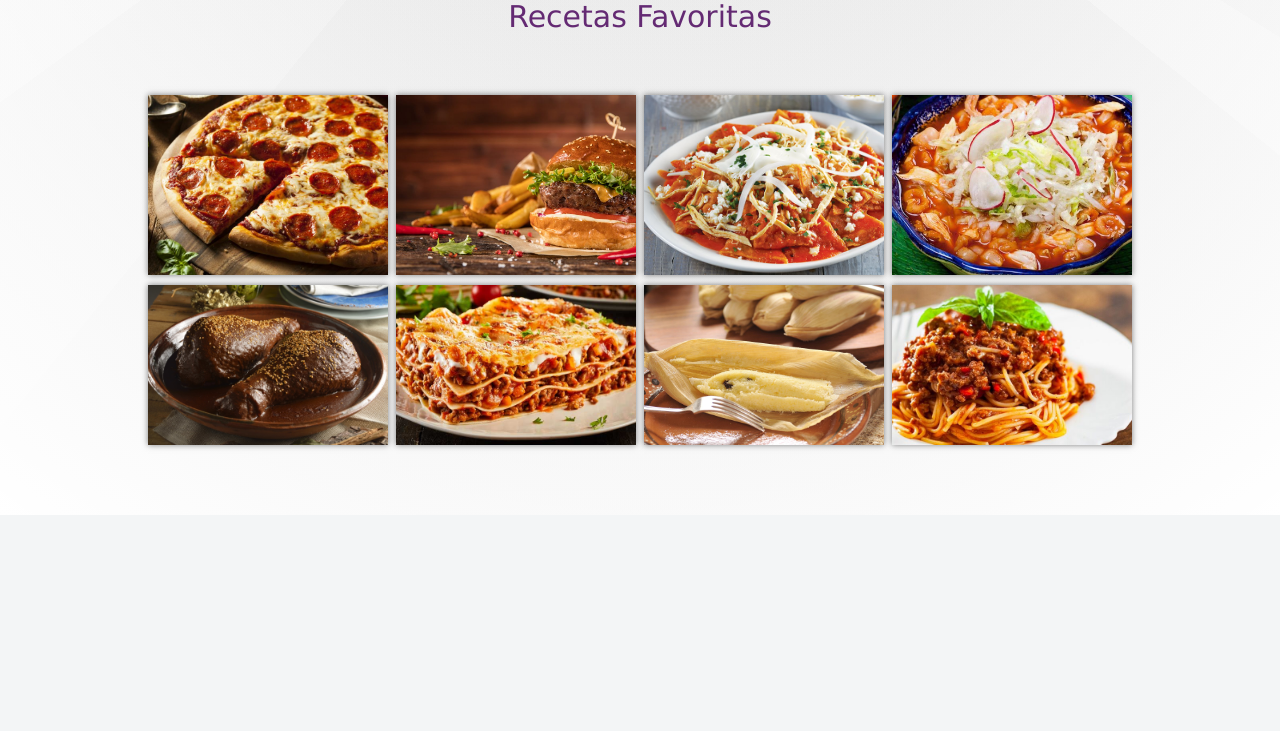
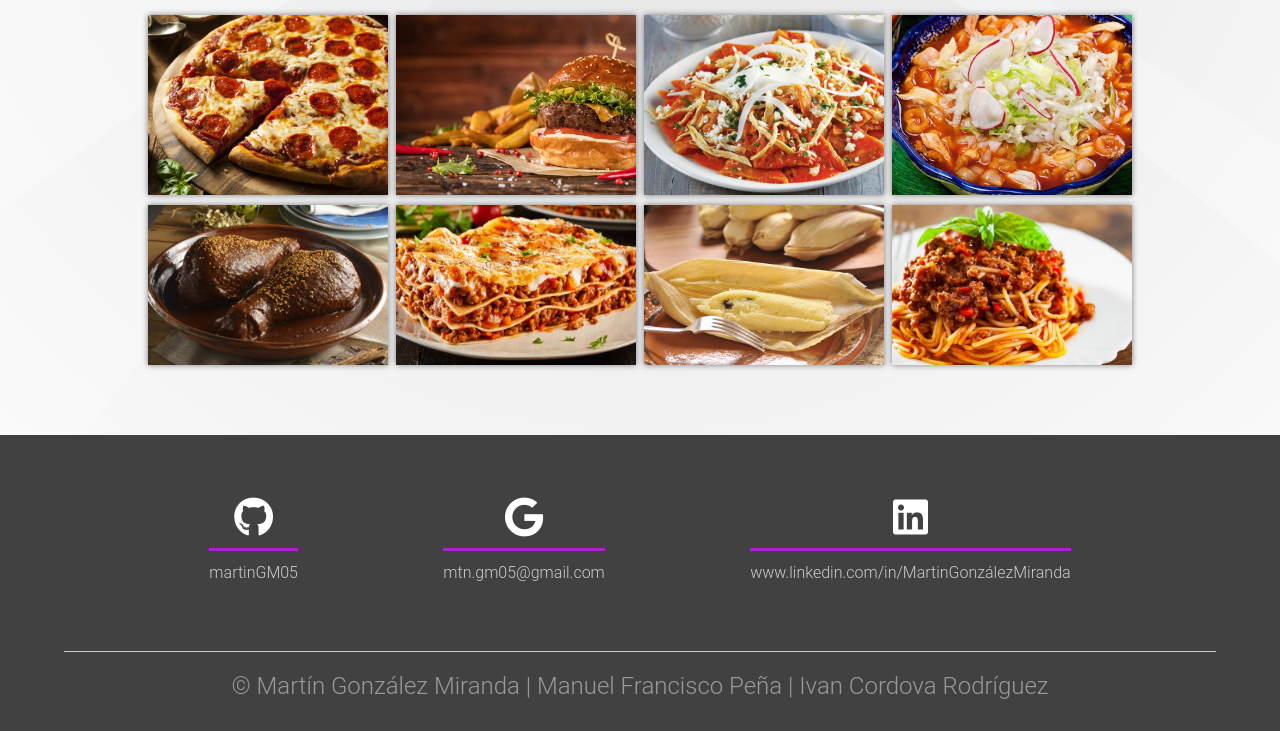
Before and after one commit to pruebasMartin/Portafolio-ProgramacionWeb, a PHP site: page /pages/index.html in a window 1280 px wide. Shown: the part 1240-1971 px from the top of the page. Before the commit the page ends 1689 px from the top, so only its background shows below. Run offline with PHP 8.4, Linux system fonts and the light colour scheme; some libraries are stand-ins or nearby versions.

Commit message:
Diseño Footer and Navbar

```diff
--- a/Unidad2/pages/index.html
+++ b/Unidad2/pages/index.html
@@ -8,46 +8,49 @@
     <link rel="stylesheet" href="https://cdn.jsdelivr.net/npm/bootstrap@4.6.0/dist/css/bootstrap.min.css"
         integrity="sha384-B0vP5xmATw1+K9KRQjQERJvTumQW0nPEzvF6L/Z6nronJ3oUOFUFpCjEUQouq2+l" crossorigin="anonymous">
     <link rel="stylesheet" href="../styles/style.css">
+    <link rel="stylesheet" href="https://cdnjs.cloudflare.com/ajax/libs/font-awesome/5.15.1/css/all.min.css">
+    <!-- Font Awesome -->
+    <link rel="stylesheet" href="https://use.fontawesome.com/releases/v5.8.2/css/all.css">
+
+   <!-- Material Design Bootstrap -->
+   <link href="https://cdnjs.cloudflare.com/ajax/libs/mdbootstrap/4.19.1/css/mdb.min.css" rel="stylesheet">
 </head>
 
 <body>
-    <nav class="navbar navbar-expand-lg navbar-light bg-light">
-        <a class="navbar-brand" href="#">Recetas Fabulosas</a>
-        <button class="navbar-toggler" type="button" data-toggle="collapse" data-target="#navbarSupportedContent" aria-controls="navbarSupportedContent" aria-expanded="false" aria-label="Toggle navigation">
+
+    <header>
+
+        <nav class="navbar navbar-expand-lg navbar-dark green scrolling-navbar fixed-top">
+            <!--Alineado al fin-->
+            <div class="container">
+                <a class="navbar-brand" href="#">Recetas</a>
+                <button class="navbar-toggler" type="button" data-toggle="collapse"
+                    data-target="#navbarSupportedContent" aria-controls="navbarSupportedContent" aria-expanded="false"
+                    aria-label="Toggle navigation">
                     <span class="navbar-toggler-icon"></span>
                 </button>
-
+                <!--Align to end-->
+                <div class="col-auto">
                     <div class="collapse navbar-collapse" id="navbarSupportedContent">
                         <ul class="navbar-nav mr-auto">
-            <li class="nav-item active">
-              <a class="nav-link" href="#">Home <span class="sr-only">(current)</span></a>
+                            <li class="nav-item">
+                                <a class="nav-link" href="#">Inicio</a>
                             </li>
                             <li class="nav-item">
-              <a class="nav-link" href="#">Link</a>
-            </li>
-            <li class="nav-item dropdown">
-              <a class="nav-link dropdown-toggle" href="#" id="navbarDropdown" role="button" data-toggle="dropdown" aria-haspopup="true" aria-expanded="false">
-                Dropdown
-              </a>
-              <div class="dropdown-menu" aria-labelledby="navbarDropdown">
-                <a class="dropdown-item" href="#">Action</a>
-                <a class="dropdown-item" href="#">Another action</a>
-                <div class="dropdown-divider"></div>
-                <a class="dropdown-item" href="#">Something else here</a>
-              </div>
+                                <a class="nav-link" href="#">Chefs</a>
                             </li>
                             <li class="nav-item">
-              <a class="nav-link disabled" href="#" tabindex="-1" aria-disabled="true">Disabled</a>
+                                <a class="nav-link" href="#">Recetas</a>
+                            </li>
+                            <li class="nav-item">
+                                <a class="nav-link" href="#">Sobre Nosotros</a>
                             </li>
                         </ul>
-          <form class="form-inline my-2 my-lg-0">
-            <input class="form-control mr-sm-2" type="search" placeholder="Search" aria-label="Search">
-            <button class="btn btn-outline-success my-2 my-sm-0" type="submit">Search</button>
-          </form>
+                    </div>
+                </div>
+                <!--Align to end-->
             </div>
         </nav>
-
-    <header>
 
         <section class="textos-header">
             <h1>La cocina</h1>
@@ -140,6 +143,25 @@
             </div>
         </section>
 
+        <footer>
+            <div class="contenedor-footer">
+                <div class="content-foo">
+                    <h4><i class="fab fa-github"></i></h4>
+                    <p>martinGM05</p>
+                </div>
+                <div class="content-foo">
+                    <h4><i class="fab fa-google"></i></h4>
+                    <p>mtn.gm05@gmail.com</p>
+                </div>
+                <div class="content-foo">
+                    <h4><i class="fab fa-linkedin"></i></h4>
+                    <p>www.linkedin.com/in/MartinGonzálezMiranda</p>
+                </div>
+            </div>
+            <h2 class="titulo-final">&copy; Martín González Miranda | Manuel Francisco Peña | Ivan Cordova Rodríguez
+            </h2>
+        </footer>
+
 
         <script src="https://code.jquery.com/jquery-3.5.1.slim.min.js"
             integrity="sha384-DfXdz2htPH0lsSSs5nCTpuj/zy4C+OGpamoFVy38MVBnE+IbbVYUew+OrCXaRkfj"
@@ -150,6 +172,18 @@
         <script src="https://cdn.jsdelivr.net/npm/bootstrap@4.6.0/dist/js/bootstrap.min.js"
             integrity="sha384-+YQ4JLhjyBLPDQt//I+STsc9iw4uQqACwlvpslubQzn4u2UU2UFM80nGisd026JF"
             crossorigin="anonymous"></script>
+
+        <!-- JQuery -->
+        <script type="text/javascript" src="https://cdnjs.cloudflare.com/ajax/libs/jquery/3.5.1/jquery.min.js"></script>
+        <!-- Bootstrap tooltips -->
+        <script type="text/javascript"
+            src="https://cdnjs.cloudflare.com/ajax/libs/popper.js/1.14.4/umd/popper.min.js"></script>
+        <!-- Bootstrap core JavaScript -->
+        <script type="text/javascript"
+            src="https://cdnjs.cloudflare.com/ajax/libs/twitter-bootstrap/4.5.0/js/bootstrap.min.js"></script>
+        <!-- MDB core JavaScript -->
+        <script type="text/javascript"
+            src="https://cdnjs.cloudflare.com/ajax/libs/mdbootstrap/4.19.1/js/mdb.min.js"></script>
 </body>
 
 </html>
--- a/Unidad2/styles/style.css
+++ b/Unidad2/styles/style.css
@@ -62,6 +62,28 @@ header .textos-header{
     text-align: center;
 }
 
+/* Ajuste Navbar Boostrap */
+.bg-dark{
+    background-color: #04204e !important;
+}
+
+.navbar-brand{
+    font-weight: bold;
+    font-family: monospace;
+    font-size: 24px;
+}
+
+.navbar-dark .navbar-nav .nav-link{
+    font-weight: 700;
+    font-size: 14px;
+    text-transform: uppercase;
+}
+
+.navbar-dark .navbar-nav .nav-item{
+    margin: 0 15px;
+}
+
+
 .textos-header h1{
     font-size: 50px;
     color:#fff;
@@ -73,6 +95,7 @@ header .textos-header{
     color:#fff;
 }
 
+/* Ajustes efecto ola */
 .wave{
     position: absolute;
     bottom: 0;
@@ -115,6 +138,7 @@ main .sobre-nosotros{
     text-align: justify;
 }
 
+    /*  Ajustes Imagenes Recetas Fav    */
 
 .galeria-port{
     display: flex;
@@ -137,6 +161,8 @@ main .sobre-nosotros{
     object-fit: cover;
     display: block;
 }
+
+/*  Pasar el mouse  */
 
 .hover-galeria{
     position: absolute;
@@ -163,3 +189,44 @@ main .sobre-nosotros{
 .imagen-port:hover .hover-galeria{
     transform: scale(1);
 }
+
+/*  Footer  */
+
+footer{
+    background: #414141;
+    padding: 60px 0 30px 0;
+    margin: auto;
+    overflow: hidden;
+}
+
+.contenedor-footer{
+    display: flex;
+    width: 90%;
+    justify-content: space-evenly;
+    margin: auto;
+    padding-bottom: 50px;
+    border-bottom: 1px solid #ccc;
+}
+
+.content-foo{
+    text-align: center;
+}
+
+.content-foo h4{
+    color: #fff;
+    border-bottom: 3px solid #af20d3;
+    padding-bottom: 5px;
+    font-size: 40px;
+    margin-bottom: 10px;
+}
+
+.content-foo p{
+    color: #ccc;
+}
+
+.titulo-final{
+    text-align: center;
+    font-size: 24px;
+    margin: 20px 0 0 0;
+    color: #9e9797;
+}
```
Lines whose indentation alone changed are shown as unchanged.
